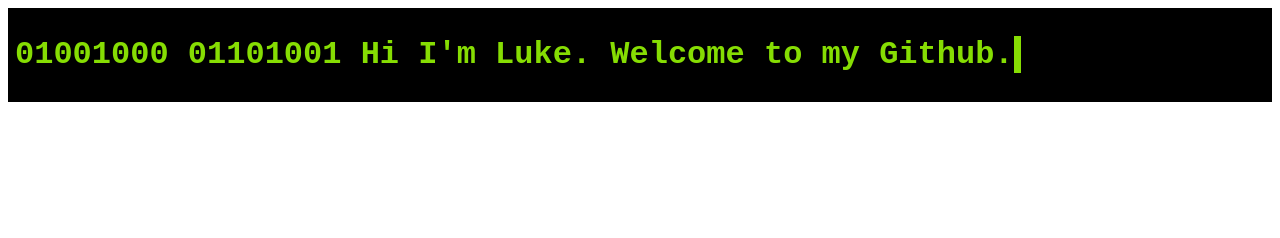
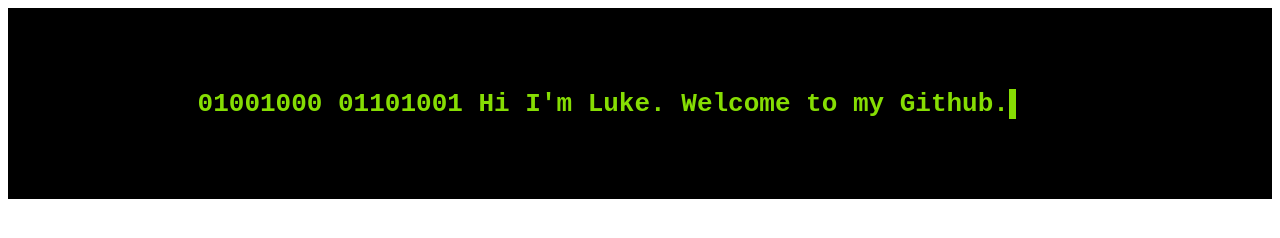
Before and after one commit to LukeNorris/typing-text-animation, a plain HTML site: page index.html in a window 1280 px wide. Drawn offline with Linux system fonts and the light colour scheme.

Commit message:
gif file added

```diff
--- a/index.css
+++ b/index.css
@@ -1,8 +1,17 @@
+
+
 div {
     background-color: black;
-    padding: 7px;
-    box-sizing: border-box;
+    padding-left: 15%;
+    padding-right: 15%;
+    padding-top: 5%;
+    padding-bottom: 5%;
+    display: flex;
+
 }
+
+
+
 
 h1 {
     color: rgb(134, 221, 3);
@@ -12,7 +21,9 @@ h1 {
     font-family: 'Courier New', Courier, monospace;
     border-right: 7px solid rgb(134, 221, 3);
     width: 52ch;
+
 }
+
 
 @keyframes type {
     0% {
@@ -22,3 +33,24 @@ h1 {
         width: 53ch;
     }
 }
+
+
+
+/* Extra small devices (phones, 600px and down) */
+@media only screen and (max-width: 600px) { h1 {font-size: 10px}}
+
+/* Small devices (portrait tablets and large phones, 600px and up) */
+@media only screen and (min-width: 600px) {h1 {font-size: 12px}}
+
+/* Medium devices (landscape tablets, 768px and up) */
+@media only screen and (min-width: 768px) {h1 {font-size: 17px}}
+
+/* Large devices (laptops/desktops, 992px and up) */
+@media only screen and (min-width: 992px) {h1 {font-size: 22px}}
+
+/* Extra large devices (large laptops and desktops, 1200px and up) */
+@media only screen and (min-width: 1200px) {
+    h1 {font-size: 26px;
+
+    }
+}
--- a/index.html
+++ b/index.html
@@ -4,7 +4,64 @@
     <meta charset="UTF-8">
     <meta name="viewport" content="width=device-width, initial-scale=1.0">
     <meta http-equiv="X-UA-Compatible" content="ie=edge">
-    <link rel="stylesheet" href="index.css">
+    <!-- <link rel="stylesheet" href="index.css"> -->
+    <style>
+
+div {
+    background-color: black;
+    padding-left: 15%;
+    padding-right: 15%;
+    padding-top: 5%;
+    padding-bottom: 5%;
+    display: flex;
+
+}
+
+
+
+
+h1 {
+    color: rgb(134, 221, 3);
+    animation: type 4s steps(52);
+    overflow: hidden;
+    white-space: nowrap;
+    font-family: 'Courier New', Courier, monospace;
+    border-right: 7px solid rgb(134, 221, 3);
+    width: 52ch;
+
+}
+
+
+@keyframes type {
+    0% {
+        width: 0ch;
+    }
+    100% {
+        width: 53ch;
+    }
+}
+
+
+
+/* Extra small devices (phones, 600px and down) */
+@media only screen and (max-width: 600px) { h1 {font-size: 10px}}
+
+/* Small devices (portrait tablets and large phones, 600px and up) */
+@media only screen and (min-width: 600px) {h1 {font-size: 12px}}
+
+/* Medium devices (landscape tablets, 768px and up) */
+@media only screen and (min-width: 768px) {h1 {font-size: 17px}}
+
+/* Large devices (laptops/desktops, 992px and up) */
+@media only screen and (min-width: 992px) {h1 {font-size: 22px}}
+
+/* Extra large devices (large laptops and desktops, 1200px and up) */
+@media only screen and (min-width: 1200px) {
+    h1 {font-size: 26px;
+
+    }
+}
+    </style>
     <title>Document</title>
 </head>
 <body>
```
Also changed, not shown: index.gif (added), 1 other file.
